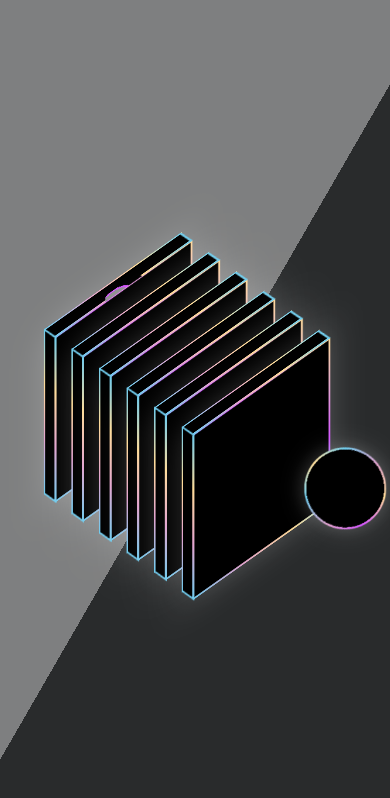
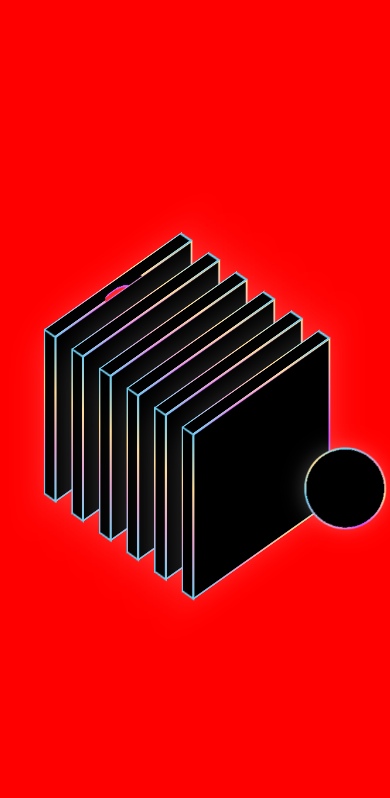
Before and after one commit to AdamBFriedman/adamfriedmanportfolioNextJs, a Next.js app: page / in a window 390 px wide. Shown: the top 798 px of the page. Built offline with nearby package versions, Linux system fonts and the light colour scheme.

Commit message:
Test if background shows up on mobile in prod

```diff
--- a/src/styles/globals.css
+++ b/src/styles/globals.css
@@ -13,3 +13,7 @@ body {
   overflow-x: hidden;
   font-family: "Lato", sans-serif;
 }
+
+.homeWrapper {
+  background: red !important;
+}
```
